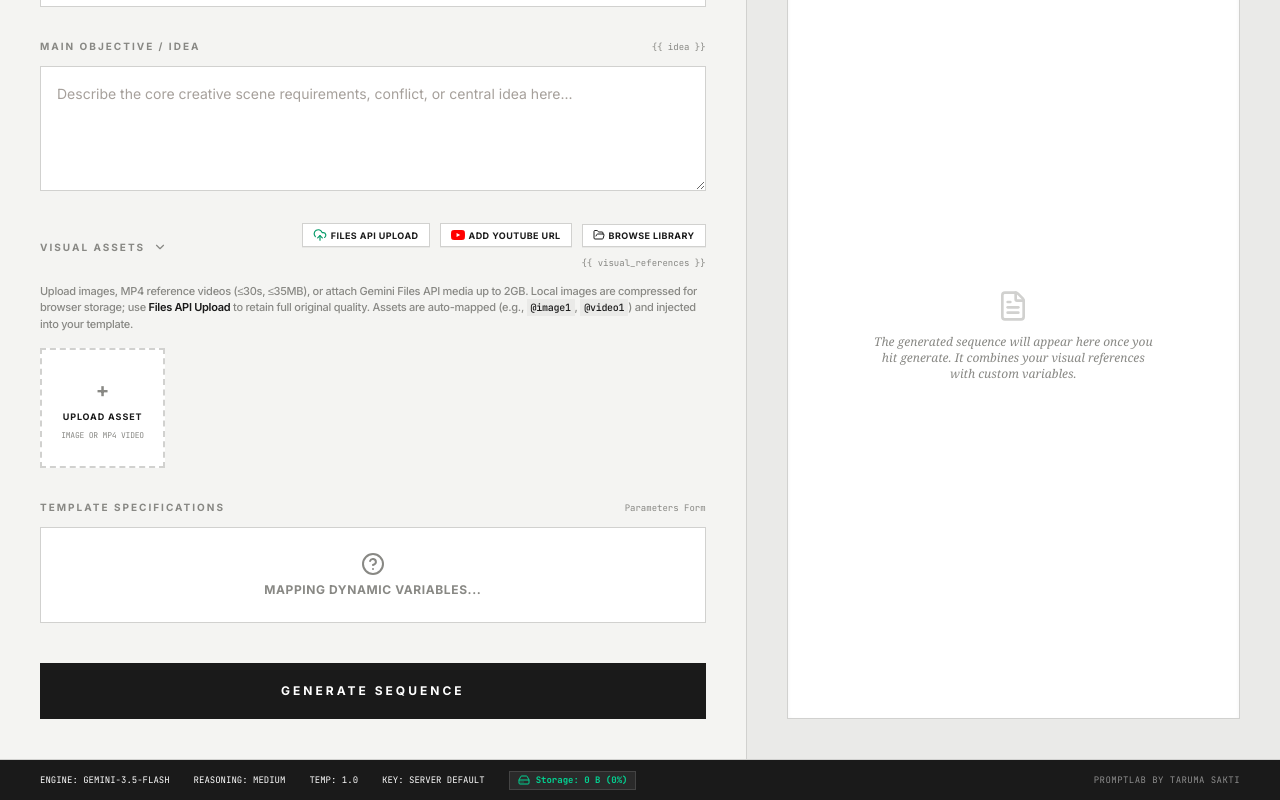
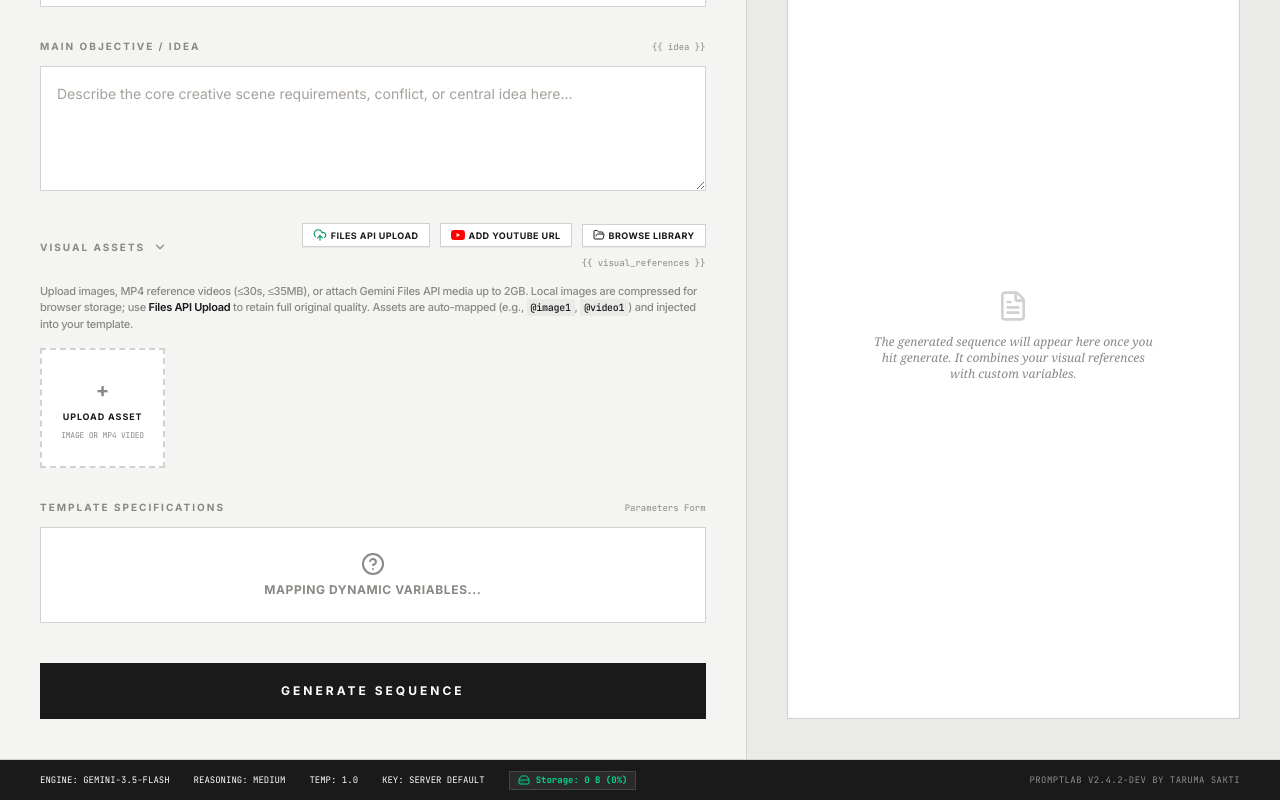
Before and after one commit to taruma/PromptLab, a Next.js app: page / in a window 1280 px wide. Shown: the part 494-1294 px from the top of the page. Built offline with nearby package versions, Linux system fonts and the light colour scheme.

Commit message:
feat: display version number in footer
Update package version to 2.4.2-dev and dynamically render it in the footer status bar.

```diff
--- a/components/FooterStatusBar.tsx
+++ b/components/FooterStatusBar.tsx
@@ -1,6 +1,7 @@
 import React, { useEffect, useState } from "react";
 import { HardDrive } from "lucide-react";
 import { getStorageEstimate, StorageInfo } from "../lib/storage-utils";
+import pkg from "../package.json";
 
 interface FooterStatusBarProps {
   selectedModel: string;
@@ -74,7 +75,7 @@ export default function FooterStatusBar({
         )}
       </div>
       <div className="uppercase opacity-50 tracking-wider hidden sm:block">
-        PromptLab by Taruma Sakti
+        PromptLab v{pkg.version} by Taruma Sakti
       </div>
     </footer>
   );
--- a/package.json
+++ b/package.json
@@ -1,6 +1,6 @@
 {
   "name": "promptlab",
-  "version": "2.4.1",
+  "version": "2.4.2-dev",
   "private": true,
   "scripts": {
     "dev": "next dev",
```
